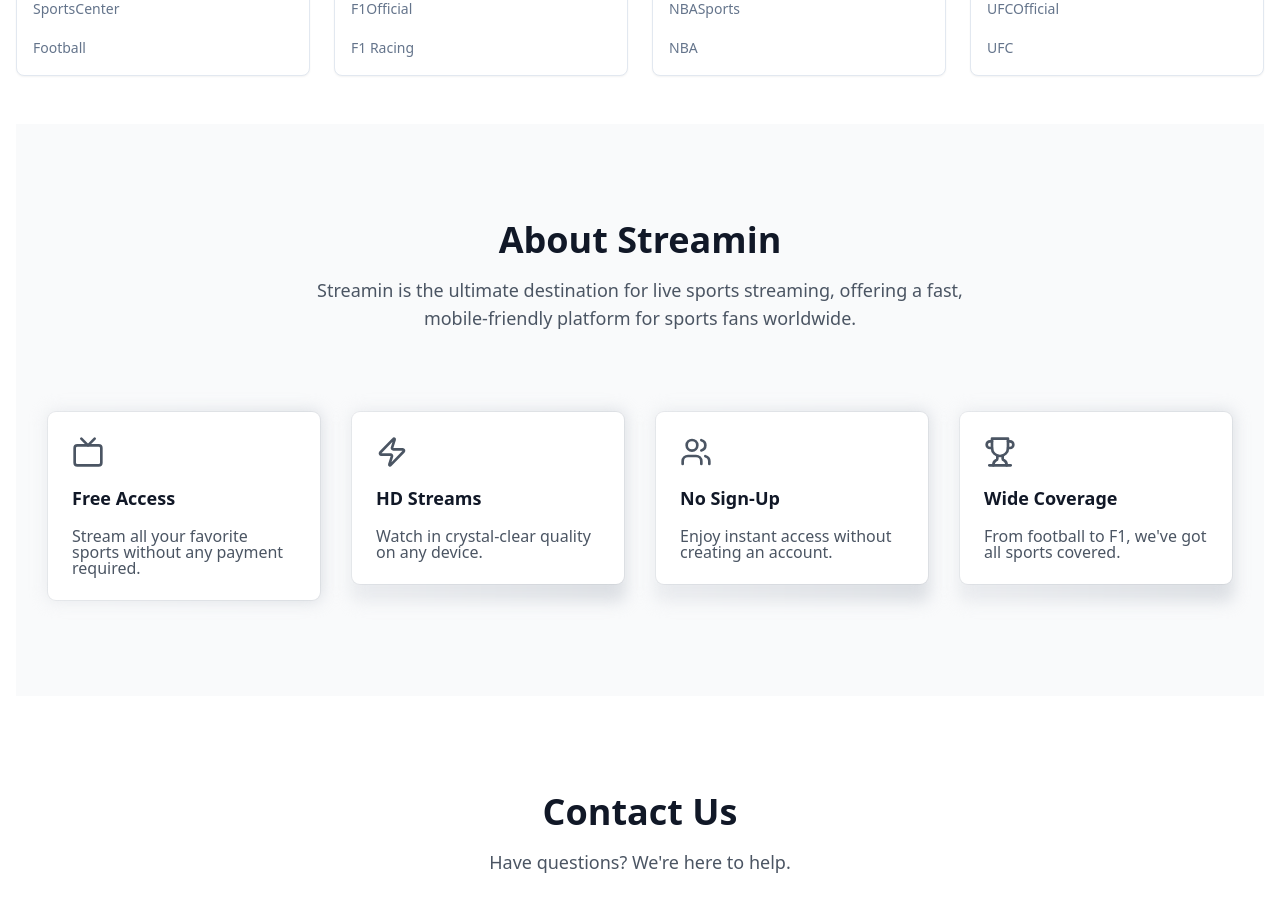
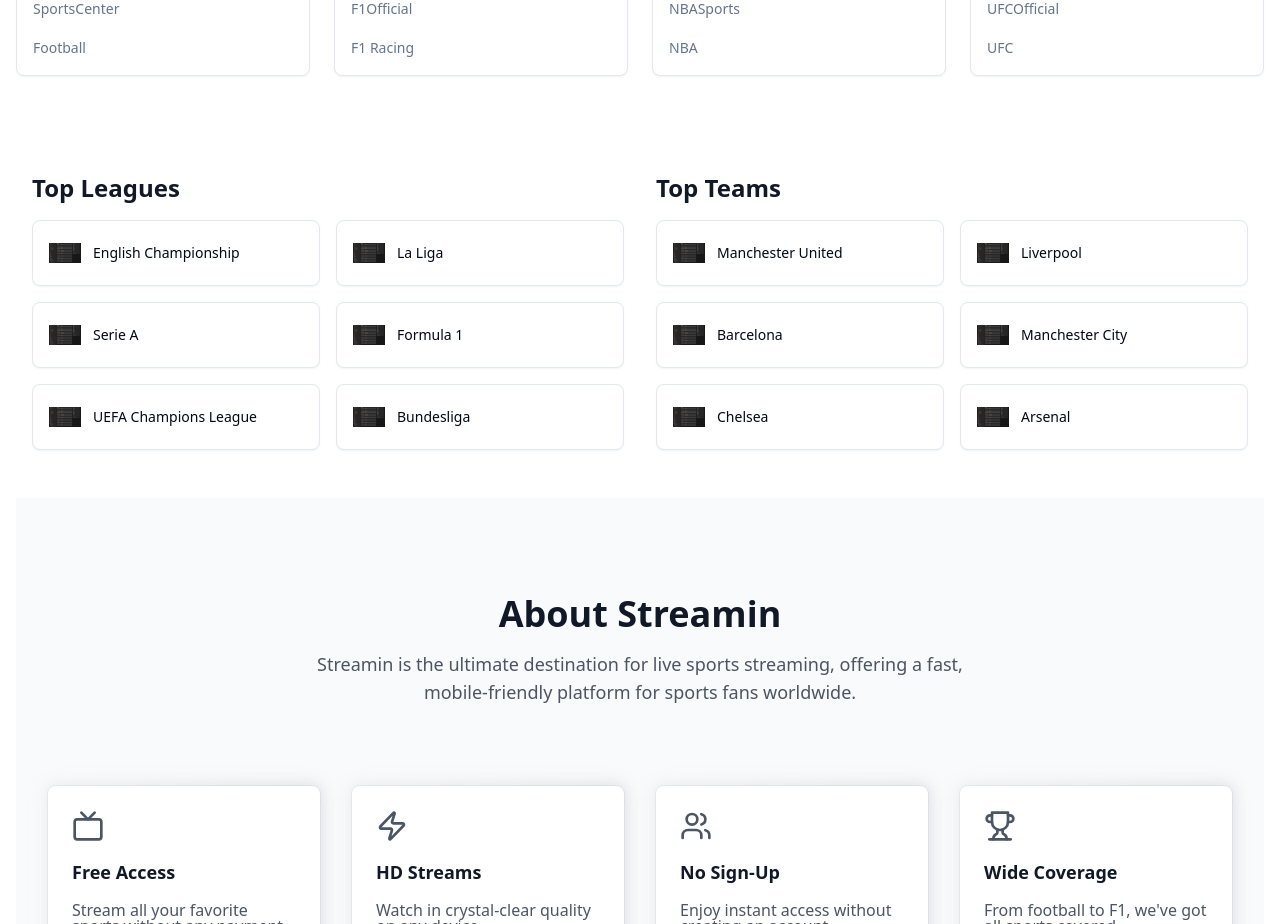
Before and after one commit to tonni-akter-dev/TOTALSPORTEK, a React (Vite) app: page / in a window 1280 px wide. Shown: the part 900-1824 px from the top of the page. Built offline with nearby package versions, Linux system fonts and the light colour scheme.

Commit message:
Add Top Leagues and Teams sections
Implement sections for Top Leagues and Top Teams on the home page to enhance content visibility and user engagement.
[skip gpt_engineer]

```diff
--- /dev/null
+++ b/src/components/TopSections.tsx
@@ -0,0 +1,70 @@
+import { Card, CardContent } from "@/components/ui/card";
+
+interface LeagueOrTeam {
+  name: string;
+  logo: string;
+}
+
+const topLeagues: LeagueOrTeam[] = [
+  { name: "English Championship", logo: "/lovable-uploads/60e82299-8129-4e0d-b0d2-c3b0715318bc.png" },
+  { name: "La Liga", logo: "/lovable-uploads/60e82299-8129-4e0d-b0d2-c3b0715318bc.png" },
+  { name: "Serie A", logo: "/lovable-uploads/60e82299-8129-4e0d-b0d2-c3b0715318bc.png" },
+  { name: "Formula 1", logo: "/lovable-uploads/60e82299-8129-4e0d-b0d2-c3b0715318bc.png" },
+  { name: "UEFA Champions League", logo: "/lovable-uploads/60e82299-8129-4e0d-b0d2-c3b0715318bc.png" },
+  { name: "Bundesliga", logo: "/lovable-uploads/60e82299-8129-4e0d-b0d2-c3b0715318bc.png" }
+];
+
+const topTeams: LeagueOrTeam[] = [
+  { name: "Manchester United", logo: "/lovable-uploads/60e82299-8129-4e0d-b0d2-c3b0715318bc.png" },
+  { name: "Liverpool", logo: "/lovable-uploads/60e82299-8129-4e0d-b0d2-c3b0715318bc.png" },
+  { name: "Barcelona", logo: "/lovable-uploads/60e82299-8129-4e0d-b0d2-c3b0715318bc.png" },
+  { name: "Manchester City", logo: "/lovable-uploads/60e82299-8129-4e0d-b0d2-c3b0715318bc.png" },
+  { name: "Chelsea", logo: "/lovable-uploads/60e82299-8129-4e0d-b0d2-c3b0715318bc.png" },
+  { name: "Arsenal", logo: "/lovable-uploads/60e82299-8129-4e0d-b0d2-c3b0715318bc.png" }
+];
+
+const TopSections = () => {
+  return (
+    <div className="container mx-auto px-4 py-12 grid md:grid-cols-2 gap-8">
+      {/* Top Leagues Section */}
+      <div className="space-y-4">
+        <h2 className="text-2xl font-bold text-gray-900 dark:text-white">Top Leagues</h2>
+        <div className="grid grid-cols-2 gap-4">
+          {topLeagues.map((league, index) => (
+            <Card key={index} className="hover:shadow-lg transition-shadow duration-200">
+              <CardContent className="p-4 flex items-center space-x-3">
+                <img
+                  src={league.logo}
+                  alt={league.name}
+                  className="w-8 h-8 object-contain"
+                />
+                <span className="text-sm font-medium">{league.name}</span>
+              </CardContent>
+            </Card>
+          ))}
+        </div>
+      </div>
+
+      {/* Top Teams Section */}
+      <div className="space-y-4">
+        <h2 className="text-2xl font-bold text-gray-900 dark:text-white">Top Teams</h2>
+        <div className="grid grid-cols-2 gap-4">
+          {topTeams.map((team, index) => (
+            <Card key={index} className="hover:shadow-lg transition-shadow duration-200">
+              <CardContent className="p-4 flex items-center space-x-3">
+                <img
+                  src={team.logo}
+                  alt={team.name}
+                  className="w-8 h-8 object-contain"
+                />
+                <span className="text-sm font-medium">{team.name}</span>
+              </CardContent>
+            </Card>
+          ))}
+        </div>
+      </div>
+    </div>
+  );
+};
+
+export default TopSections;
--- a/src/pages/Index.tsx
+++ b/src/pages/Index.tsx
@@ -3,6 +3,7 @@ import About from "@/components/About";
 import Contact from "@/components/Contact";
 import Footer from "@/components/Footer";
 import LiveNow from "@/components/LiveNow";
+import TopSections from "@/components/TopSections";
 
 const Index = () => {
   return (
@@ -10,6 +11,7 @@ const Index = () => {
       <Navbar />
       <main className="container mx-auto px-4">
         <LiveNow />
+        <TopSections />
         <About />
         <Contact />
       </main>
```
Also changed, not shown: public/lovable-uploads/60e82299-8129-4e0d-b0d2-c3b0715318bc.png (added).
